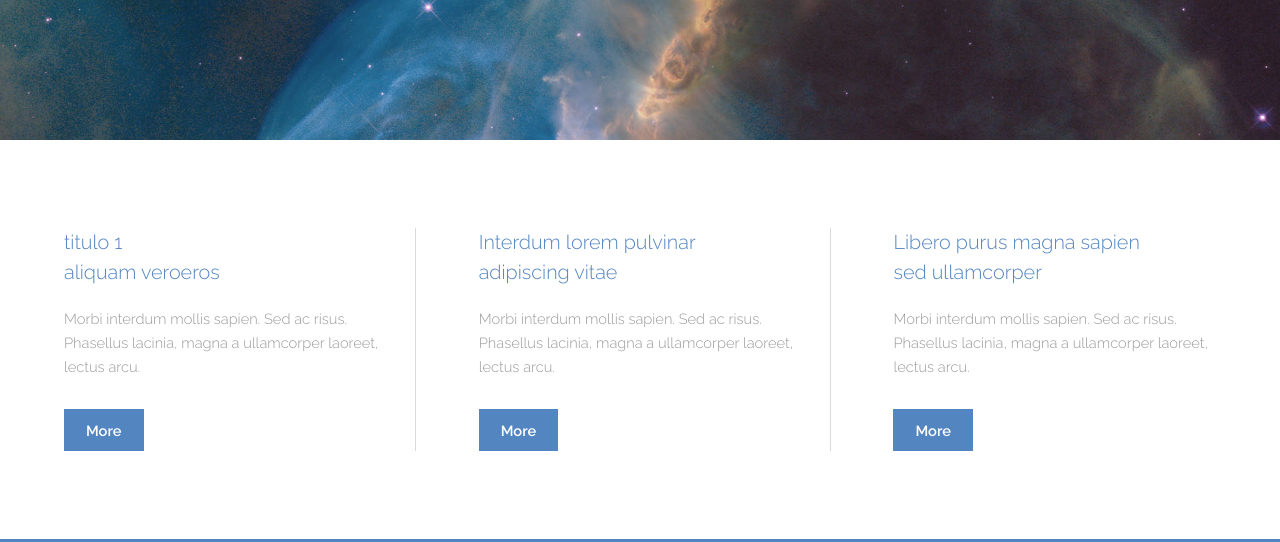
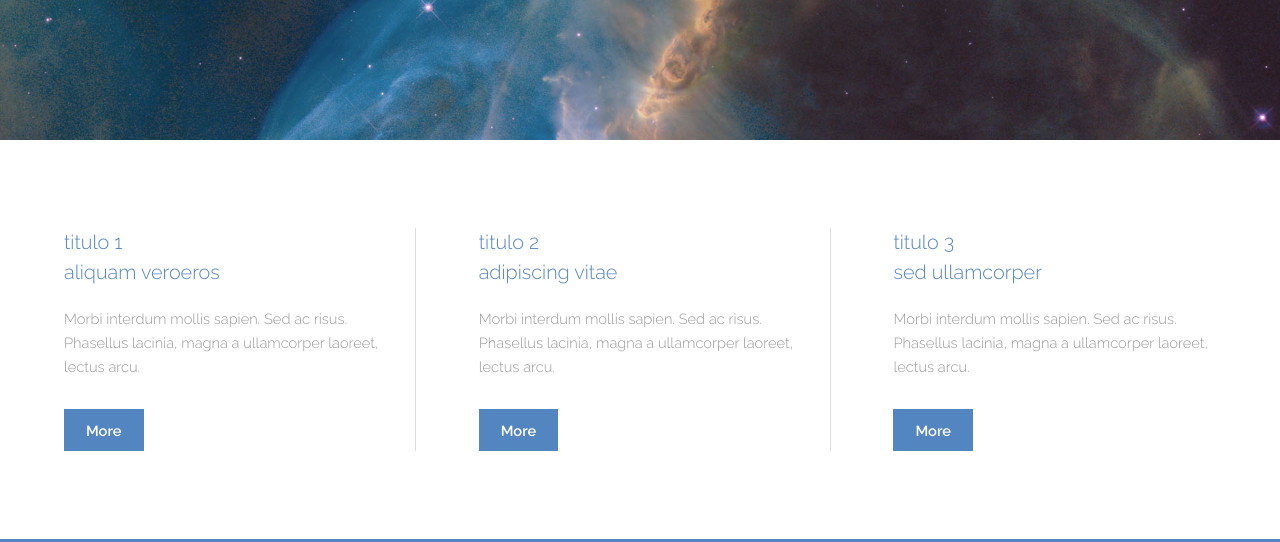
Before and after one commit to miguelFoncea/tt-proyecto2, a plain HTML site: page index.html in a window 1280 px wide. Shown: the part 258-800 px from the top of the page. Drawn offline with Linux system fonts and the light colour scheme.

Commit message:
cambios en index

```diff
--- a/index.html
+++ b/index.html
@@ -47,7 +47,7 @@
 						</article>
 						<article>
 							<header>
-								<h3>Interdum lorem pulvinar<br /> adipiscing vitae</h3>
+								<h3>titulo 2<br /> adipiscing vitae</h3>
 							</header>
 							<p>Morbi interdum mollis sapien. Sed ac risus. Phasellus lacinia, magna a ullamcorper laoreet, lectus arcu.</p>
 							<footer>
@@ -56,7 +56,7 @@
 						</article>
 						<article>
 							<header>
-								<h3>Libero purus magna sapien<br /> sed ullamcorper</h3>
+								<h3>titulo 3<br /> sed ullamcorper</h3>
 							</header>
 							<p>Morbi interdum mollis sapien. Sed ac risus. Phasellus lacinia, magna a ullamcorper laoreet, lectus arcu.</p>
 							<footer>
```
